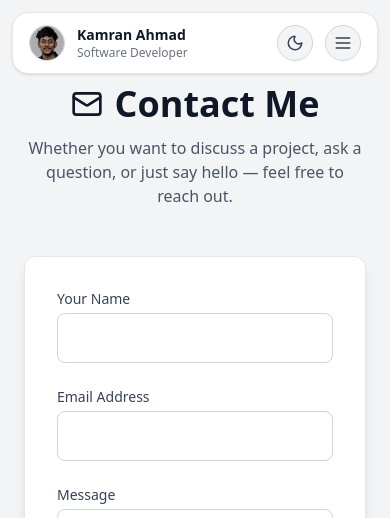
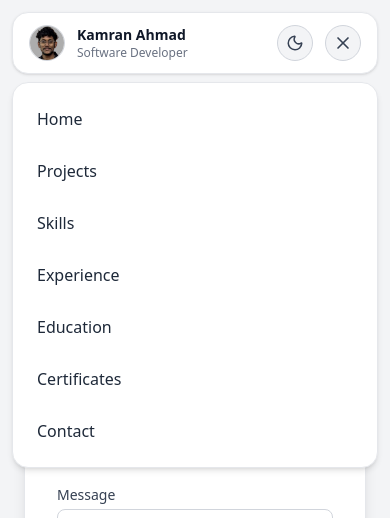
Before and after one commit to kamranahmad786/Kamverse, a React (Vite) app in the folder client/: page /contact in a window 390 px wide. Both pictures are taken after a click on the button 343 px from the left and 43 px from the top of the page. Shown: the top 518 px of the page. Built offline with nearby package versions, Linux system fonts and the light colour scheme; no server answers.

Commit message:
Enhance Navbar with mobile dropdown and close button

```diff
--- a/client/src/components/Navbar.jsx
+++ b/client/src/components/Navbar.jsx
@@ -1,18 +1,29 @@
 // src/components/Navbar.jsx
 import { Link } from "react-router-dom";
-import { Menu, Moon, Sun } from "lucide-react";
+import { Menu, Moon, Sun, X } from "lucide-react";
 import { useTheme } from "../hooks/useTheme";
+import { useState } from "react";
+
+const MENU_ITEMS = [
+  { label: "Home", path: "/" },
+  { label: "Projects", path: "/projects" },
+  { label: "Skills", path: "/skills" },
+  { label: "Experience", path: "/experience" },
+  { label: "Education", path: "/education" },
+  { label: "Certificates", path: "/certificates" },
+  { label: "Contact", path: "/contact" },
+];
 
 export default function Navbar() {
   const { theme, toggleTheme } = useTheme();
+  const [open, setOpen] = useState(false);
 
   return (
     <nav className="fixed top-0 left-0 w-full z-50 px-3 sm:px-6">
-      {/* Wrapper like Google Maps */}
+      {/* Main Wrapper */}
       <div
         className="
-          mx-auto mt-3
-          max-w-7xl
+          mx-auto mt-3 max-w-7xl
           flex items-center justify-between
           rounded-2xl
           bg-white dark:bg-gray-900
@@ -21,14 +32,13 @@ export default function Navbar() {
           shadow-sm
         "
       >
-        {/* LEFT: Avatar + Name */}
+        {/* LEFT */}
         <Link to="/" className="flex items-center gap-3">
           <img
             src="/assets/profileImg.jpg"
             alt="Kamran Ahmad"
             className="w-9 h-9 rounded-full object-cover border border-gray-300 dark:border-gray-700"
           />
-
           <div className="flex flex-col leading-tight">
             <span className="text-sm sm:text-base font-semibold text-gray-900 dark:text-white">
               Kamran Ahmad
@@ -39,15 +49,13 @@ export default function Navbar() {
           </div>
         </Link>
 
-        {/* RIGHT: Actions */}
+        {/* RIGHT */}
         <div className="flex items-center gap-3">
           {/* Theme Toggle */}
           <button
             onClick={toggleTheme}
             className="
-              w-9 h-9
-              flex items-center justify-center
-              rounded-full
+              w-9 h-9 flex items-center justify-center rounded-full
               border border-gray-300 dark:border-gray-600
               bg-gray-100 dark:bg-gray-800
               text-gray-700 dark:text-gray-200
@@ -59,12 +67,11 @@ export default function Navbar() {
             {theme === "dark" ? <Sun size={18} /> : <Moon size={18} />}
           </button>
 
-          {/* Menu Button (Google Maps style) */}
+          {/* Hamburger */}
           <button
+            onClick={() => setOpen(!open)}
             className="
-              w-9 h-9
-              flex items-center justify-center
-              rounded-full
+              w-9 h-9 flex items-center justify-center rounded-full
               border border-gray-300 dark:border-gray-600
               bg-gray-100 dark:bg-gray-800
               text-gray-700 dark:text-gray-200
@@ -73,10 +80,42 @@ export default function Navbar() {
             "
             aria-label="Menu"
           >
-            <Menu size={20} />
+            {open ? <X size={20} /> : <Menu size={20} />}
           </button>
         </div>
       </div>
+
+      {/* MOBILE DROPDOWN */}
+      {open && (
+        <div
+          className="
+            mx-auto mt-2 max-w-7xl
+            rounded-2xl
+            bg-white dark:bg-gray-900
+            border border-gray-200 dark:border-gray-700
+            shadow-md
+            px-4 py-4
+            flex flex-col gap-3
+          "
+        >
+          {MENU_ITEMS.map((item) => (
+            <Link
+              key={item.label}
+              to={item.path}
+              onClick={() => setOpen(false)}
+              className="
+                text-gray-800 dark:text-gray-200
+                font-medium
+                px-2 py-2 rounded-lg
+                hover:bg-gray-100 dark:hover:bg-gray-800
+                transition
+              "
+            >
+              {item.label}
+            </Link>
+          ))}
+        </div>
+      )}
     </nav>
   );
-            }
+        }
```
